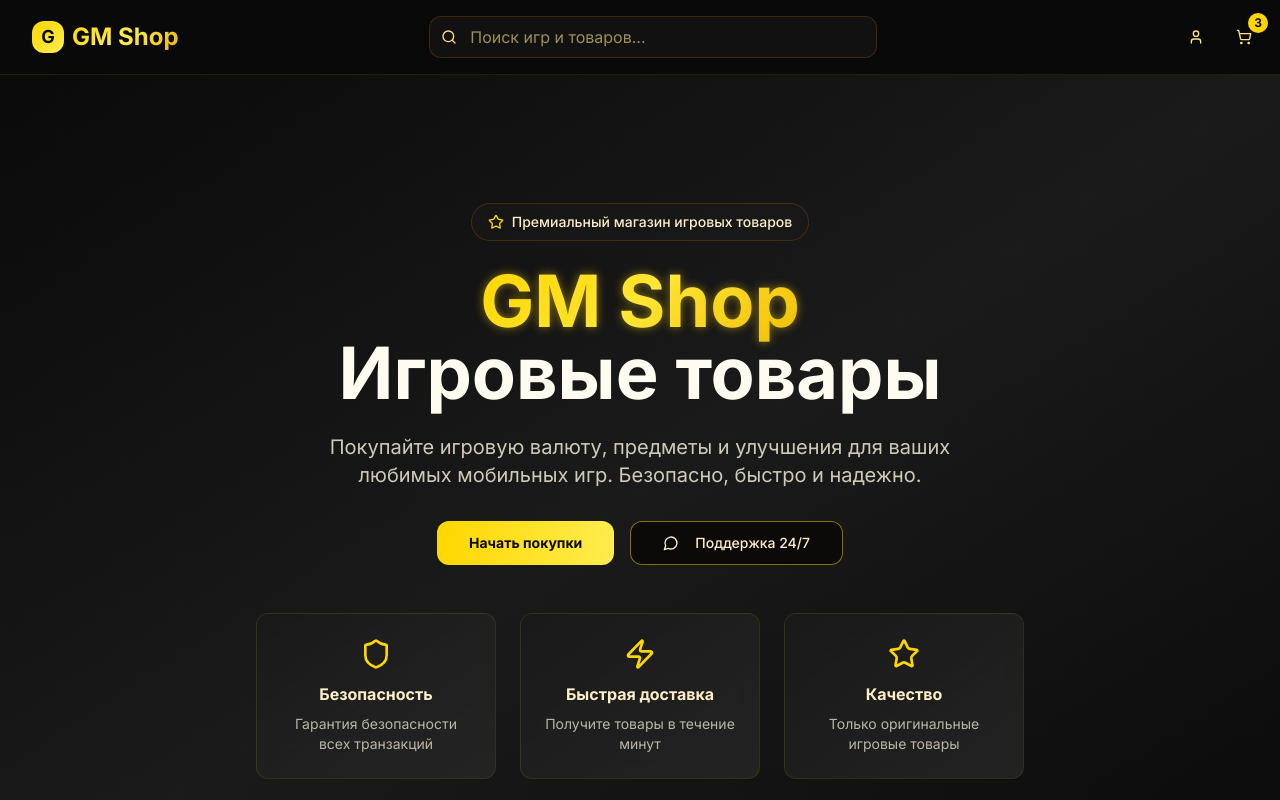
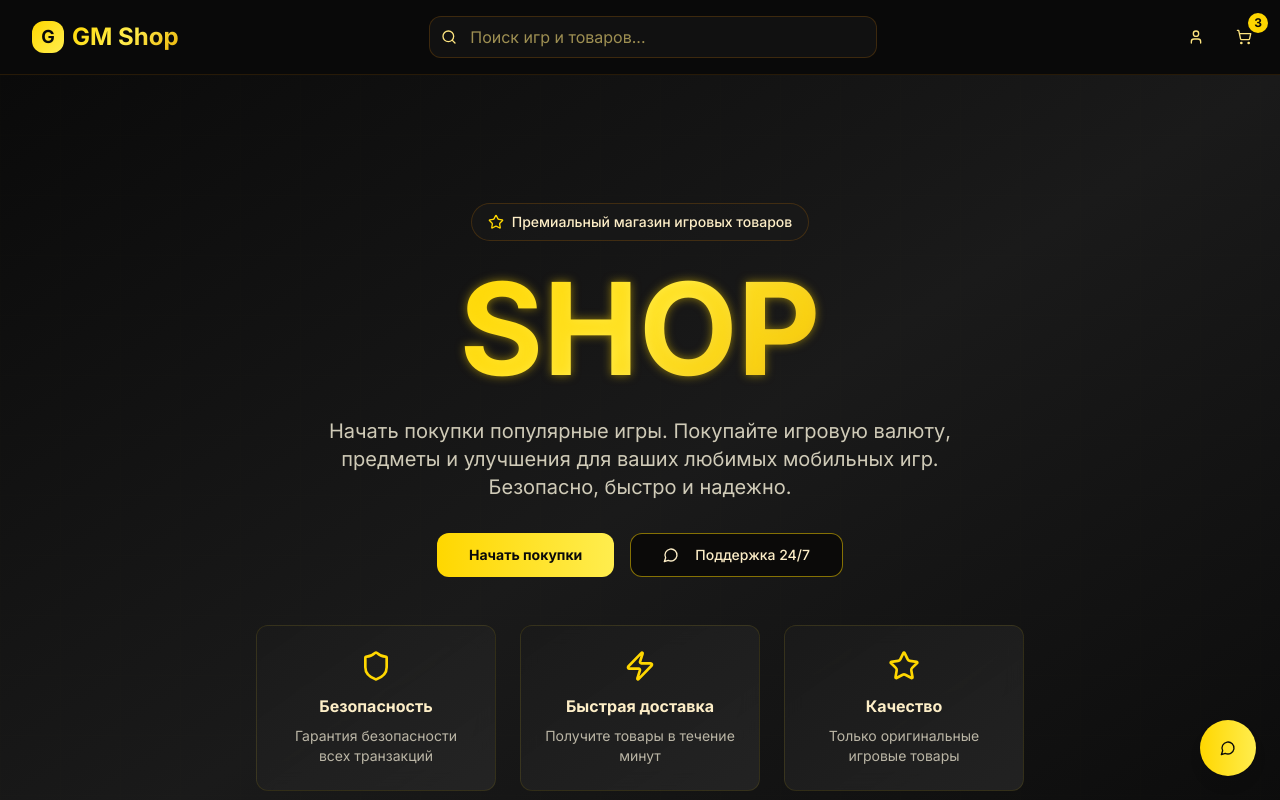
Before and after one commit to worq1337/gm-shop-arcade-mobile, a React (Vite) app: page / in a window 1280 px wide. Shown: the top 800 px of the page. Built offline with nearby package versions, Linux system fonts and the light colour scheme.

Commit message:
Refactor: Revert Hero component to initial design
- Reverted the Hero component to its initial design.
- Changed "Мгновенная доставка" to "Быстрая доставка".
- Added a support chat button.

```diff
--- a/src/components/Hero.tsx
+++ b/src/components/Hero.tsx
@@ -1,3 +1,4 @@
+
 import { Star, Shield, Zap, MessageCircle } from 'lucide-react';
 import { Button } from '@/components/ui/button';
 
@@ -14,15 +15,13 @@ const Hero = () => {
             <span className="text-gold-300 text-sm font-medium">Премиальный магазин игровых товаров</span>
           </div>
 
-          <h1 className="text-4xl md:text-6xl lg:text-7xl font-bold mb-6 animate-slide-up">
-            <span className="gold-gradient glow-text">GM Shop</span>
-            <br />
-            <span className="text-gold-100">Игровые товары</span>
+          <h1 className="text-6xl md:text-8xl lg:text-9xl font-bold mb-6 animate-slide-up">
+            <span className="gold-gradient glow-text">SHOP</span>
           </h1>
 
           <p className="text-lg md:text-xl text-gold-200/80 mb-8 max-w-2xl mx-auto animate-fade-in">
-            Покупайте игровую валюту, предметы и улучшения для ваших любимых мобильных игр.
-            Безопасно, быстро и надежно.
+            Начать покупки популярные игры. Покупайте игровую валюту, предметы и улучшения
+            для ваших любимых мобильных игр. Безопасно, быстро и надежно.
           </p>
 
           <div className="flex flex-col sm:flex-row gap-4 justify-center mb-12 animate-slide-up">
@@ -60,6 +59,16 @@ const Hero = () => {
           </div>
         </div>
       </div>
+
+      {/* Чат поддержки - кружочек в правом нижнем углу */}
+      <div className="fixed bottom-6 right-6 z-50">
+        <Button
+          size="icon"
+          className="w-14 h-14 rounded-full bg-gradient-to-r from-gold-500 to-gold-600 hover:from-gold-600 hover:to-gold-700 text-gaming-dark shadow-lg hover-lift animate-float"
+        >
+          <MessageCircle className="w-6 h-6" />
+        </Button>
+      </div>
     </section>
   );
 };
```
